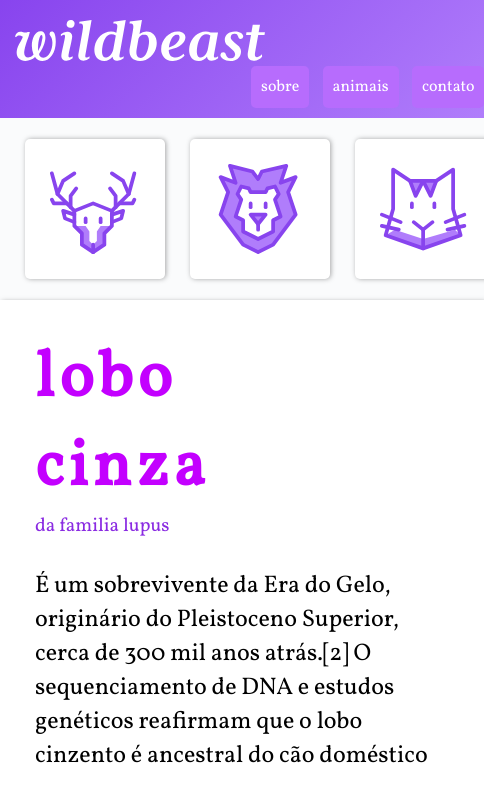
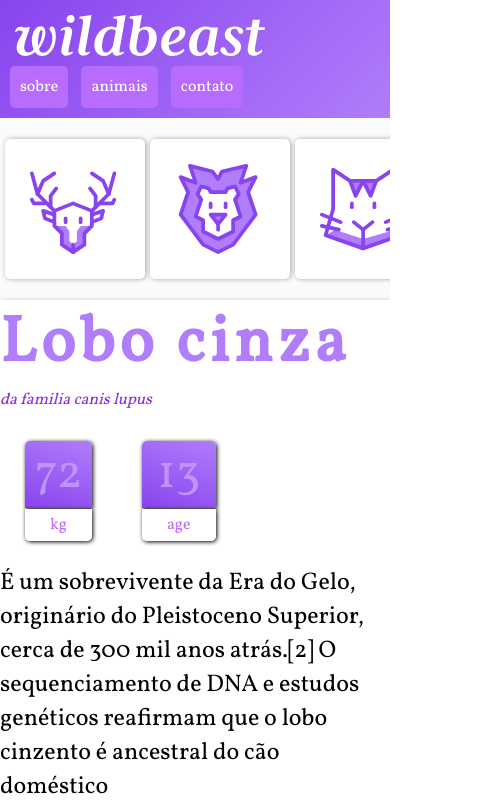
Before and after one commit to Nicolas-Peluso/grid-layout, a plain HTML site: page wildbeast/index.html in a window 390 px wide. Shown: the top 800 px of the page, 484 px wide, since content can reach past the window. Drawn offline with Linux system fonts and the light colour scheme.

Commit message:
adicionei dois itens que faltavam
adicionei os itens de peso e de idade

e corrigi alguns problemas de

responsividade

```diff
--- a/wildbeast/index.html
+++ b/wildbeast/index.html
@@ -30,20 +30,26 @@
             </aside>
         </div>
             <main class="conteudo">
-               <span class="span"> <h1>lobo cinza</h1>
-                <p>da familia lupus</p></span>
+               <span class="span"> <h1>Lobo cinza</h1>
+                <p class="sub-titulo"><em>da familia canis lupus</em></p></span>
 
             <div class="caracteristicas">
-                <span class="numero1"></span>
-                <span class="rotulo1"></span>
 
-                <span class="numero"></span>
-                <span class="rotulo"></span>
+            <div class="peso">
+                <span class="numero1">72</span>
+                <span class="rotulo1">kg</span>
+            </div>
 
 
 
+            <div class="age">
+                <span class="numero">13</span>
+                <span class="rotulo">age</span>
             </div>
-                <p class="ocupa2colunas">É um sobrevivente da Era do Gelo, originário do Pleistoceno Superior, cerca de 300 mil anos atrás.[2] O sequenciamento de DNA e estudos genéticos reafirmam que o lobo cinzento é ancestral do cão doméstico
+
+
+            </div>
+                <p class="first_text ocupa2colunas">É um sobrevivente da Era do Gelo, originário do Pleistoceno Superior, cerca de 300 mil anos atrás.[2] O sequenciamento de DNA e estudos genéticos reafirmam que o lobo cinzento é ancestral do cão doméstico
                 </p>
 
 
@@ -81,7 +87,7 @@
                 <p class="lado_lista">É um sobrevivente da Era do Gelo, originário do Pleistoceno Superior, cerca de 300 mil anos atrás.[2] O sequenciamento de DNA e estudos genéticos reafirmam que o lobo cinzento é ancestral do cão doméstico.
                     É um sobrevivente da Era do Gelo, originário do Pleistoceno Superior, cerca de 300 mil anos atrás.[2] O sequenciamento de DNA e estudos genéticos reafirmam que o lobo cinzento é ancestral do cão doméstico.</p>
 
-                    <img src="img/imagens_principal/wolf3.jpg" alt="matilha_de_lobos_brincando" class="ocupa2colunas">
+                    <img src="img/imagens_principal/wolf3.jpg" alt="matilha_de_lobos_brincando" class="wolf_fun ocupa2colunas">
                 </main>
                 <aside class="anuncios">
                     <img src="img/anuncios/anuncio-1.jpg" alt="uma_mulher_abraçado_com_um_livro">
--- a/wildbeast/style/stilo.css
+++ b/wildbeast/style/stilo.css
@@ -36,8 +36,59 @@ p{
     "header header header"
     "aside  conteudo anuncio"
     "footer footer footer"
-    ;
+    ;   grid-template-columns: minmax(200px, auto) auto 300px;
 
+}
+.caracteristicas{
+    display: flex;
+}
+.peso{
+    margin-left: 25px;
+}
+.numero1{
+    border-top-right-radius: 5px;
+    border-top-left-radius: 5px;
+    display: block;
+    background: linear-gradient(20deg,#8844ee, #b07dfb);
+    font-size: 3em;
+    text-align: center;
+    color: rgb(191, 147, 248);
+    box-shadow: 1px 1px 4px black;
+    margin-bottom: 6px;
+
+}
+.rotulo1{
+    border-bottom-left-radius: 5px;
+    border-bottom-right-radius: 5px;
+    color: rgb(191, 106, 248);
+    box-shadow: 1px 1px 4px black;
+    padding: 5px 25px;
+    background-color: rgb(255, 255, 255);
+    font-size: 1em;
+}
+.age{
+    margin-left: 50px;
+    text-align: center;
+}
+.numero{
+    border-top-right-radius: 5px;
+    border-top-left-radius: 5px;
+    display: block;
+    background: linear-gradient(20deg,#8844ee, #b07dfb);
+    font-size: 3em;
+    text-align: center;
+    color: rgb(191, 147, 248);
+    box-shadow: 1px 1px 4px black;
+    margin-bottom: 6px;
+}
+.rotulo{
+    border-bottom-left-radius: 5px;
+    border-bottom-right-radius: 5px;
+    color: rgb(191, 106, 248);
+    box-shadow: 1px 1px 4px black;
+    padding: 5px 25px;
+    background-color: rgb(255, 255, 255);
+    font-size: 1em;
 }
 .header{
     grid-area: header;
@@ -78,8 +129,8 @@ p{
 .aside{
     grid-area: aside;
     background-color: #FAFBFC;
-    padding-right: 120px;
-    margin-left: 50px;
+    padding-right: auto;
+    margin-left: auto;
 }
 .aside img{
     background-color: rgb(255, 255, 255);
@@ -87,6 +138,7 @@ p{
     display: block;
     margin: 21px auto;
     box-shadow: 1px 0.1px 5px rgba(0, 0, 0, 0.342);
+    padding: 15px;
 }
 .aside img:hover{
     background-color: #af7dfb98;
@@ -100,8 +152,7 @@ p{
     display: grid;
     grid-template-columns: 1fr 1fr;
     gap: 30px;
-    max-width: 900px;
-    grid-template-rows: auto auto 150px;
+    grid-template-rows: auto auto auto;
 
 }
 /*essas duas barras servem para dizer
@@ -123,7 +174,7 @@ ou seja da 1 para a -1 (-1 quer dizer expanda o maxixo)
 }
 .lobo2{
     grid-column: 2 ;
-    grid-row: 4;
+    grid-row: span;
 }
 .abaixo_lobo2{
     grid-column: 2;
@@ -132,7 +183,12 @@ ou seja da 1 para a -1 (-1 quer dizer expanda o maxixo)
 .abaixo_lobo1{
     grid-row: 5;
 }
+.lobo1{
+    grid-row: 3 / 5;
+    max-height: auto;
+}
 .ROXO{
+    color: white;
     background: linear-gradient(30deg,#8844ee, #b07dfb) ;
     font-size: 1.5em;
     font-family: italic-vol;
@@ -141,6 +197,8 @@ ou seja da 1 para a -1 (-1 quer dizer expanda o maxixo)
     box-shadow: 2px 2px 10px rgba(0, 0, 0, 0.842);
 }
 .roxo_mono{
+    padding: 25px;
+    color: white;
     background: linear-gradient(130deg,#976adb, #b07dfb);
     font-family: monospace;
     letter-spacing: 2px;
@@ -151,19 +209,19 @@ ou seja da 1 para a -1 (-1 quer dizer expanda o maxixo)
 }
 .roxo_mono ul{
     list-style-type: none;
-    padding-top: 15px;
+    padding-top: 25px;
 }
 .roxo_mono ul li{
     padding-bottom: 10px;
 }
 .span h1{
-    color: rgb(195, 0, 255);
+    color: #B07DFB;
     font-size: 4em;
     letter-spacing: 5px;
 }
 .span p{
     color: blueviolet;
-    font-size: 1.2em;
+    font-size: 1em;
 }
 footer{
     grid-area: footer;
@@ -173,29 +231,40 @@ footer{
 }
 .anuncios{
     grid-area: anuncio;
-    width: 50%;
-    margin-left: 150px;
+    margin-left: 10px;
 }
 .scroll{
     overflow-x: auto;
 }
 
-@media(max-width: 1200px){
+@media(max-width: 900px){
     .container{
+
+        grid-gap: 0cm;
         display: grid;
         grid-template-areas:
-        "header header header"
-        "aside  aside   aside"
-        ".      conteudo    ."
-        ".      anuncios    ."
-        "footer footer footer"
-        ;
+        "header"
+        "aside"
+        "conteudo"
+        "anuncios"
+        "footer"
+        ;   grid-template-columns: auto;
+    }
+    .conteudo{
+        padding: 0%;
+        max-width: 100%;
+        grid-area: conteudo;
+        background-color: white;
+        box-shadow: 2px 2px 5px rgba(0, 0, 0, 0.514);
+        display: grid;
+        grid-template-columns: auto;
+        grid-template-rows: auto;
+
     }
     .anuncios{
         grid-area: anuncios;
     }
     .scroll,.aside{
-        max-width: 100%;
         grid-area: aside;
         padding: 0%;
         margin: 0% auto;
@@ -204,17 +273,84 @@ footer{
     .aside img{
         display: inline-block;
         padding: 25px;
-        margin-left: 25px
+        margin-left: 5px
     }
     .f{
         font-size: 1em;
         font-weight: 0;
     }
     .header{
+        grid-template-columns: minmax(100px, auto);
+    }
+    .header ul{
         margin: 0px;
         padding-top: 5px;
     }
     .header ul li a{
         background-color: rgb(183, 108, 253);
     }
+    .ocupa2colunas{
+        grid-column: 1;
+    }
+    .f{
+        grid-column: 1;
+        grid-row: auto;
+        color: rgb(255, 0, 255);
+        font-weight: 1;
+        font-style: italic;
+        line-height: 29px;
+    }
+    .lobo1{
+        grid-row: 4;
+
+    }
+    .lobo2{
+        grid-column: 1;
+        grid-row: auto;
+    }
+    .abaixo_lobo2{
+        grid-column: 1;
+        grid-row: 9;
+
+    }
+    .roxo_mono{
+        grid-column: 1;
+        grid-row: 11;
+        color: white;
+        background: linear-gradient(130deg,#976adb, #b07dfb);
+        font-family: monospace;
+        letter-spacing: 2px;
+        font-size: 1.8em;
+        border-radius: 5px;
+        box-shadow: 2px 2px 10px black;
+
+    }
+    .lado_lista{
+        grid-column:1;
+        grid-row: 12;
+    }
+    .caracteristicas{
+        grid-column: 1;
+    }
+    .anuncios{
+        margin-left: 4px;
+        margin-top: 10px;
+    }
+    footer{
+        grid-area: footer;
+        background: linear-gradient(130deg, #8844ee, #b07dfb);
+        padding-bottom: 150px;
+    }
+    .first_text{
+        grid-row: 3;
+    }
+    .wolf_fun{
+        grid-row: 13;
+    }
+
+
+     .caracteristicas{
+        display: flex;
+        grid-row: 2;
+    }
 }
```
Also changed, not shown: wildbeast/FONT/stohr_numbers/Stoehr Numbers.ttf (deleted), wildbeast/FONT/stohr_numbers/readme - licence information - do not remove!.txt (deleted).
